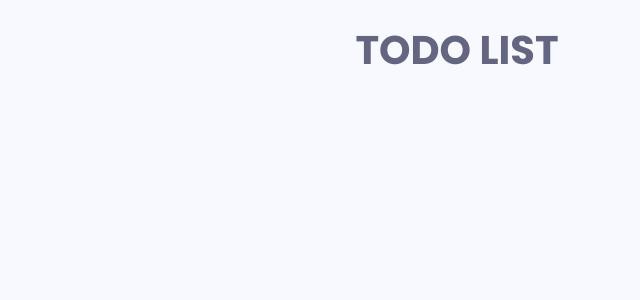
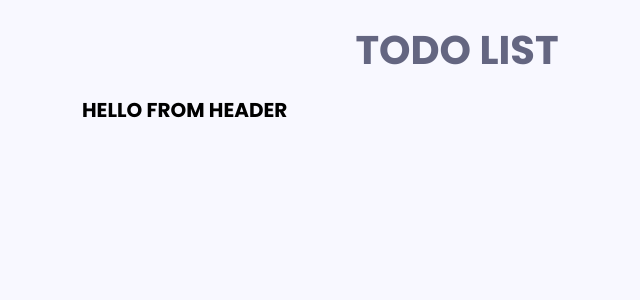
Before and after one commit to BrucelD14/tpa5-toDo_app, a React (Create React App) app in the folder tpa5/: page / in a window 1280 px wide. Shown: the top 300 px of the page, without its empty margins (183-823 px from the left). Built offline with nearby package versions, Linux system fonts and the light colour scheme.

Commit message:
add AppHeader & button

```diff
--- a/tpa5/src/App.js
+++ b/tpa5/src/App.js
@@ -1,10 +1,15 @@
-import './App.css';
-import PageTitle from './components/PageTitle';
+import "./App.css";
+import AppHeader from "./components/AppHeader";
+import PageTitle from "./components/PageTitle";
+import style from "./styles/modules/app.module.scss";
 
 function App() {
   return (
-    <div className="App">
-    <PageTitle>TODO LIST</PageTitle>
+    <div className="container">
+      <PageTitle>TODO LIST</PageTitle>
+      <div className={style.app__wrapper}>
+      <AppHeader></AppHeader>
+      </div>
     </div>
   );
 }
--- /dev/null
+++ b/tpa5/src/components/AppHeader.js
@@ -0,0 +1,11 @@
+import React from 'react'
+
+function AppHeader() {
+  return (
+    <div>
+    <h1>HELLO FROM HEADER</h1>
+    </div>
+  )
+}
+
+export default AppHeader
```
Also changed, not shown: tpa5/src/components/Button.js (added, +9 -0 lines).
